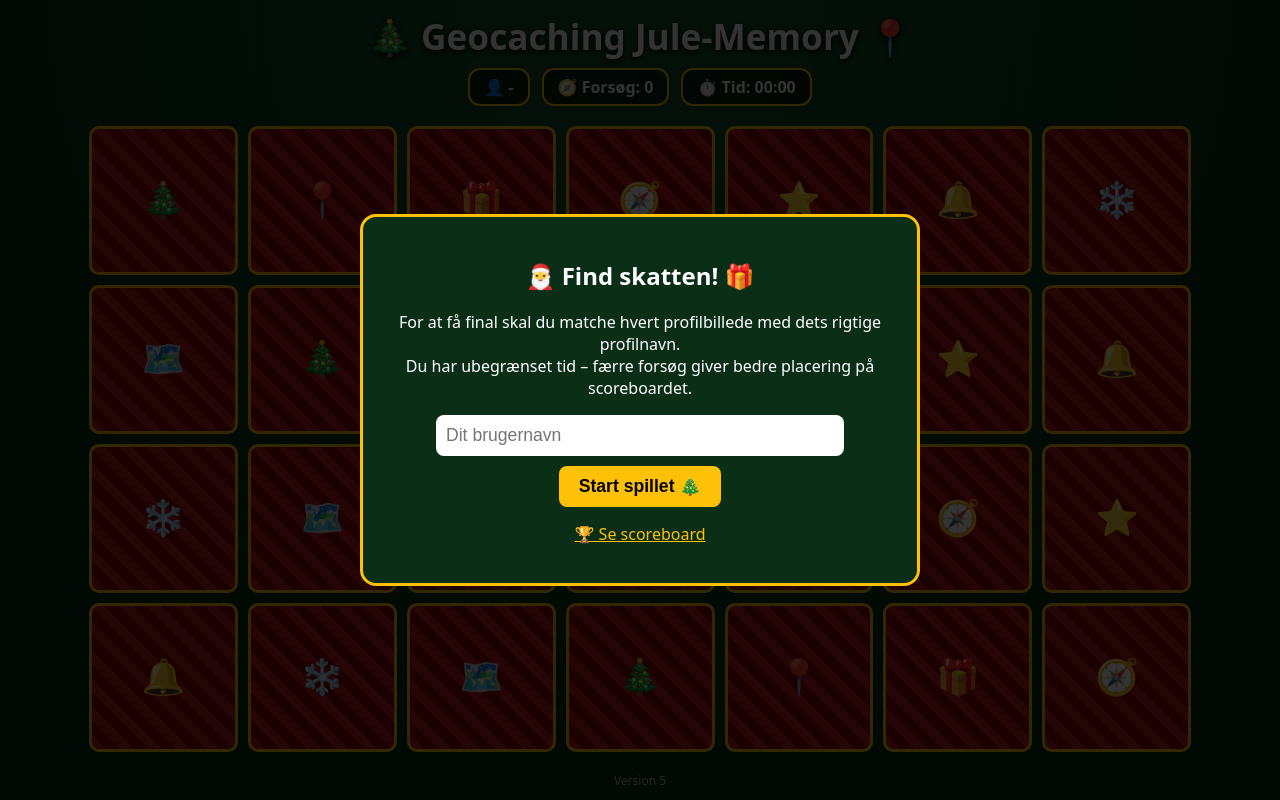
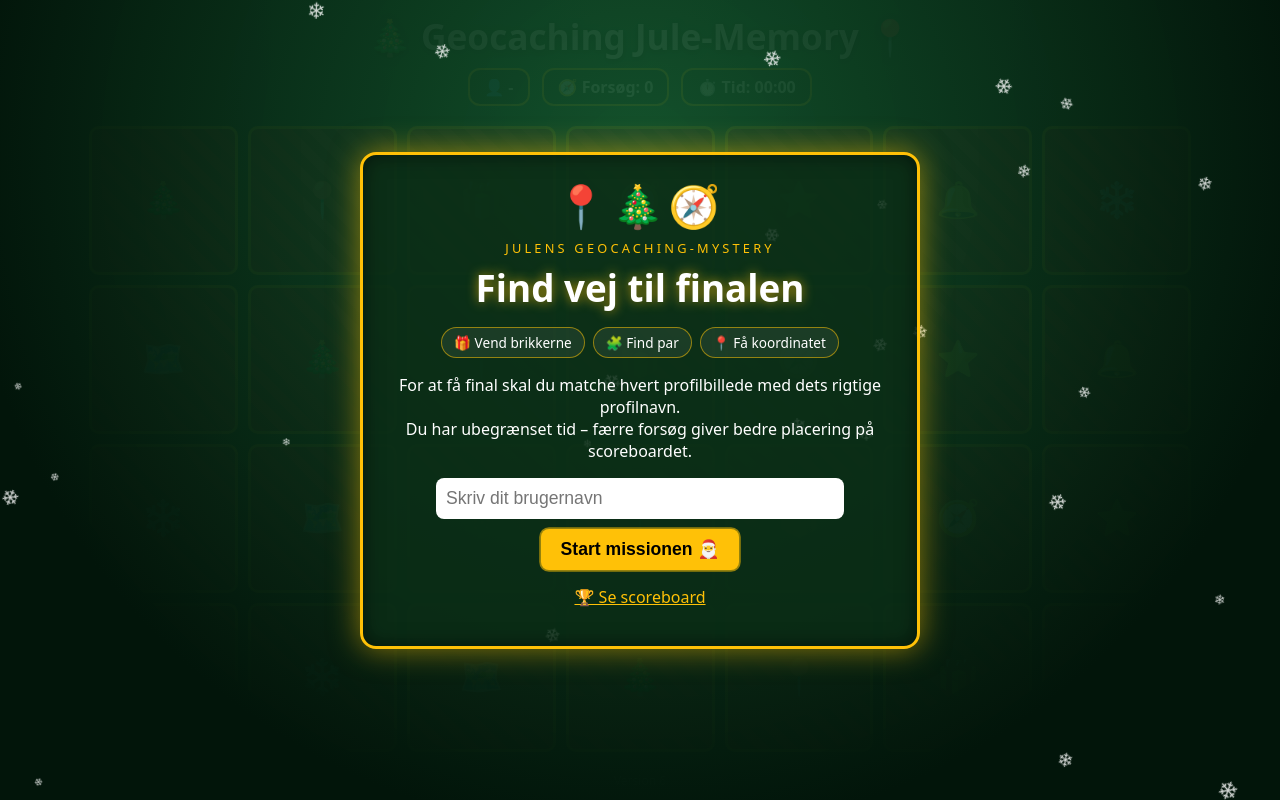
Before and after one commit to GeounderscoreMiki/julememory, a plain HTML site: page index.html in a window 1280 px wide. Drawn offline with Linux system fonts and the light colour scheme; grey boxes are pictures that could not be loaded.

Commit message:
Mere spændende forside

```diff
--- a/index.html
+++ b/index.html
@@ -36,6 +36,18 @@
   th,td { padding:4px; border-bottom:1px solid #fff3; }
   .final { background:#0008; border:2px dashed var(--gold); border-radius:12px; padding:12px; margin:10px 0; font-size:1.2rem; }
   a { color:var(--gold); }
+  #startScreen { background:radial-gradient(circle at 50% 20%,#14532dee,#02150a 75%); overflow:hidden; }
+  #startScreen .box { position:relative; z-index:1; background:#0b2e17dd; box-shadow:0 0 30px #ffc10088, inset 0 0 20px #0008; }
+  .hero { font-size:2.6rem; letter-spacing:.3rem; animation:bob 2.5s ease-in-out infinite; }
+  .kicker { text-transform:uppercase; letter-spacing:.2rem; font-size:.8rem; color:var(--gold); margin-top:6px; }
+  .title { font-size:clamp(1.6rem,6vw,2.3rem); margin:6px 0 14px; text-shadow:0 0 12px #ffc107aa; }
+  .steps { display:flex; gap:8px; justify-content:center; flex-wrap:wrap; margin-bottom:10px; }
+  .steps div { background:#fff1; border:1px solid #ffc10088; border-radius:20px; padding:5px 12px; font-size:.85rem; }
+  #startBtn { animation:pulse 1.8s infinite; }
+  .snow { position:absolute; top:-10px; color:#fff; pointer-events:none; animation:fall linear infinite; opacity:.8; }
+  @keyframes fall { to { transform:translateY(110vh) rotate(360deg); } }
+  @keyframes bob { 50% { transform:translateY(-6px); } }
+  @keyframes pulse { 0%,100% { box-shadow:0 0 0 0 #ffc107aa; } 50% { box-shadow:0 0 0 12px #ffc10000; } }
   .note { font-size:.75rem; opacity:.7; }
 </style>
 </head>
@@ -49,14 +61,20 @@
   </div>
 </header>
 <div id="grid"></div>
-<p class="note" style="text-align:center">Version 5</p>
+<p class="note" style="text-align:center">Version 6</p>
 
 <div class="overlay" id="startScreen">
+  <div id="snowBox"></div>
   <div class="box">
-    <h2>🎅 Find skatten! 🎁</h2>
+    <div class="hero">📍🎄🧭</div>
+    <div class="kicker">Julens geocaching-mystery</div>
+    <h2 class="title">Find vej til finalen</h2>
+    <div class="steps">
+      <div>🎁 Vend brikkerne</div><div>🧩 Find par</div><div>📍 Få koordinatet</div>
+    </div>
     <p>For at få final skal du matche hvert profilbillede med dets rigtige profilnavn.<br>Du har ubegrænset tid – færre forsøg giver bedre placering på scoreboardet.</p>
-    <input id="nameInput" placeholder="Dit brugernavn" maxlength="24">
-    <br><button class="btn" id="startBtn">Start spillet 🎄</button>
+    <input id="nameInput" placeholder="Skriv dit brugernavn" maxlength="24">
+    <br><button class="btn" id="startBtn">Start missionen 🎅</button>
     <p><a href="#scoreboard" id="boardLink">🏆 Se scoreboard</a></p>
   </div>
 </div>
@@ -222,6 +240,13 @@ $("nameInput").onkeydown = e => { if (e.key === "Enter") start(); };
 $("againBtn").onclick = showStart;
 build();
 
+for (let i = 0; i < 28; i++) {
+  const f = document.createElement("span");
+  f.className = "snow"; f.textContent = "❄";
+  f.style.cssText = `left:${Math.random()*100}%;font-size:${10+Math.random()*16}px;animation-duration:${6+Math.random()*8}s;animation-delay:-${Math.random()*10}s`;
+  $("snowBox").appendChild(f);
+}
+
 async function route() {
   const open = location.hash === "#scoreboard";
   $("boardScreen").classList.toggle("hidden", !open);
```
